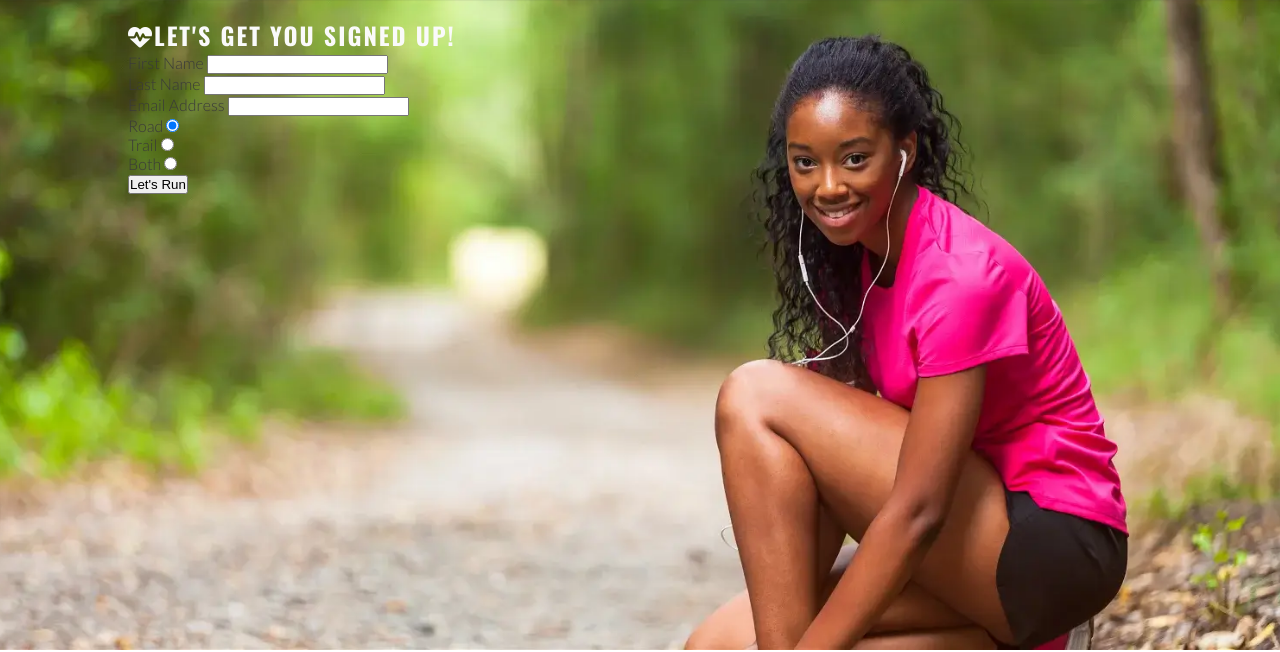
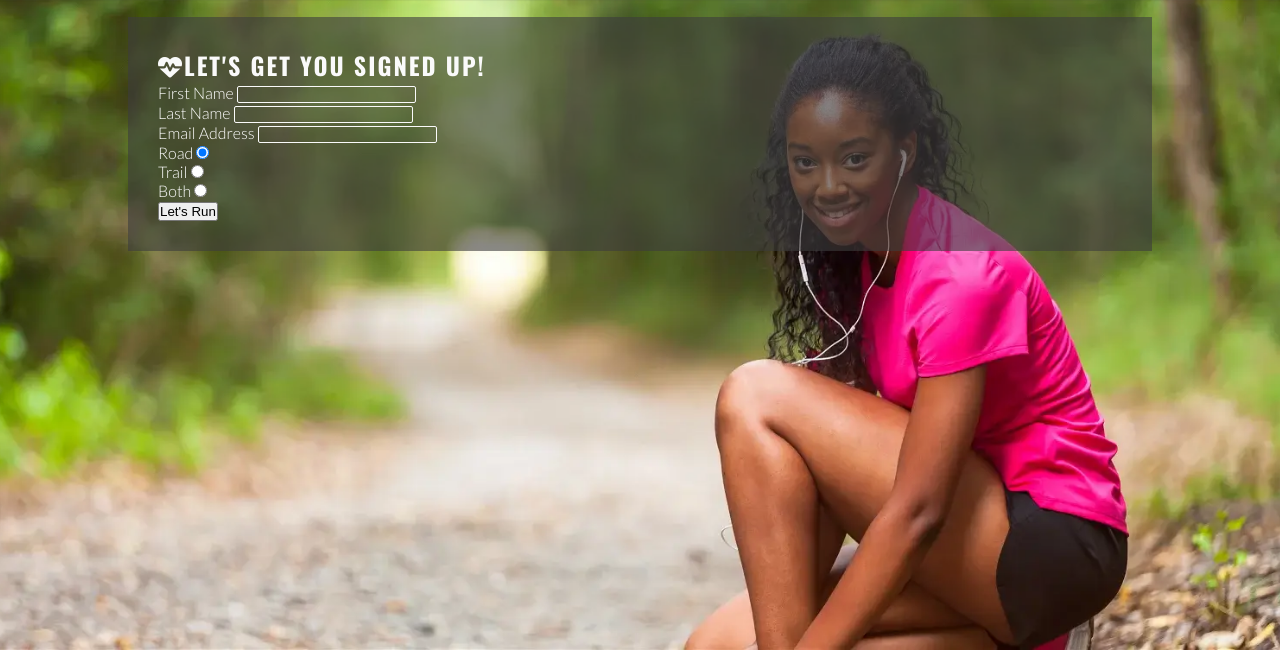
Before and after one commit to JLatham85/love-running, a plain HTML site: page signup.html in a window 1280 px wide. Shown: the part 82-734 px from the top of the page. Drawn offline with nearby package versions, Linux system fonts and the light colour scheme.

Commit message:
Add styling to #sign-up-form, .text-input

```diff
--- a/assets/css/style.css
+++ b/assets/css/style.css
@@ -222,8 +222,17 @@ main {
     color:#fafafa;
 }
 
-#signup-form {
-    text-align
+#sign-up-form {
+    color: #ffffff;
+    background-color: rgba(60,60,60,.6);
+    padding: 30px;
+}
+
+.text-input {
+    background-color: transparent;
+    color: #fafafa;
+    border: 1px solid #fafafa;
+    border-radius: 2px;
 }
 
 /* Footer */
```
